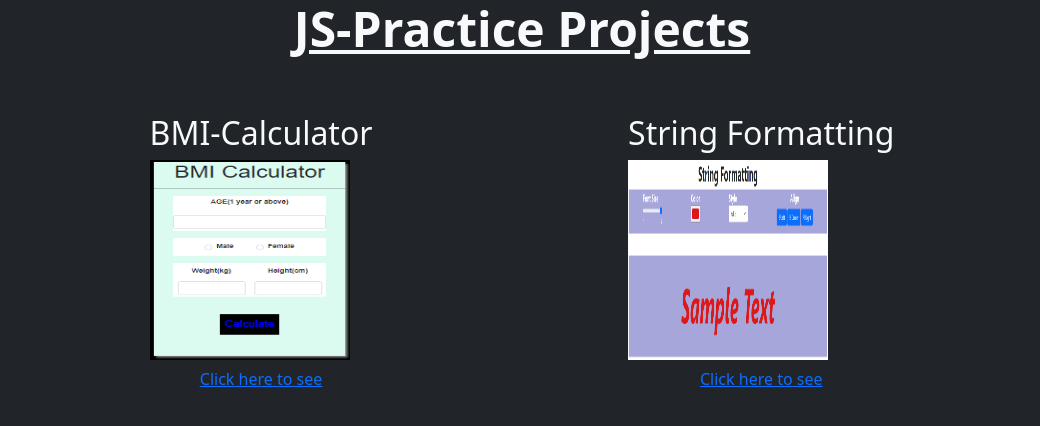
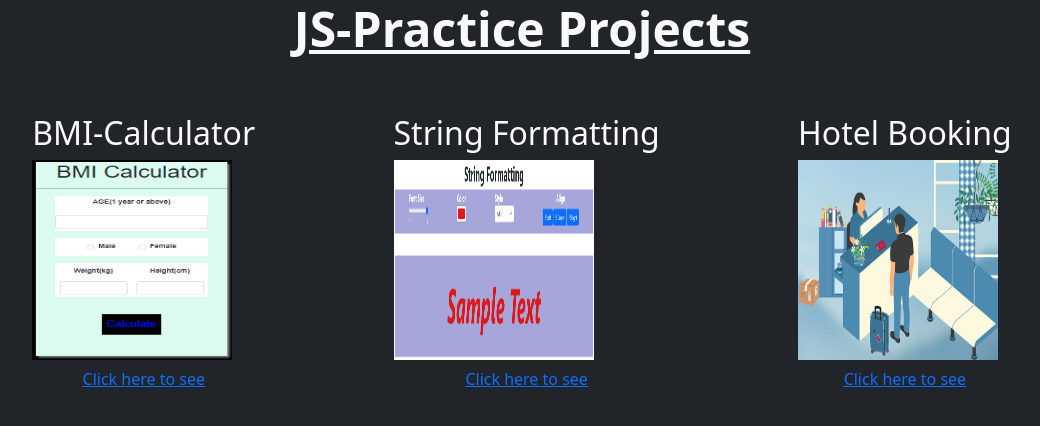
Before and after one commit to DharaDewangan/Js-practice_projects, a website: page index.html in a window 1280 px wide. Shown: the whole page, without its empty margins (118-1158 px from the left). Drawn offline with nearby package versions, Linux system fonts and the light colour scheme.

Commit message:
Index-page Update
Added a new project named Hotel-Booking

```diff
--- a/index.html
+++ b/index.html
@@ -37,6 +37,13 @@
              <img src="./public/images/string-Formatting.PNG" alt="string-formatting" width="200" height="200" >
              <button class="btn btn-link"><a href="./public/StringFormatting.html">Click here to see</a></button>
           </div>
+
+          <!--HOTEL BOOKING -->
+          <div class="d-flex flex-column mt-5">
+            <h2 class="text-light text-center">Hotel Booking</h2>
+             <img src="./public/images/Hotel-banner.png" alt="string-formatting" width="200" height="200" >
+             <button class="btn btn-link"><a href="./public/HotelBooking.html">Click here to see</a></button>
+          </div>
     </div>
 </body>
 </html>
```
